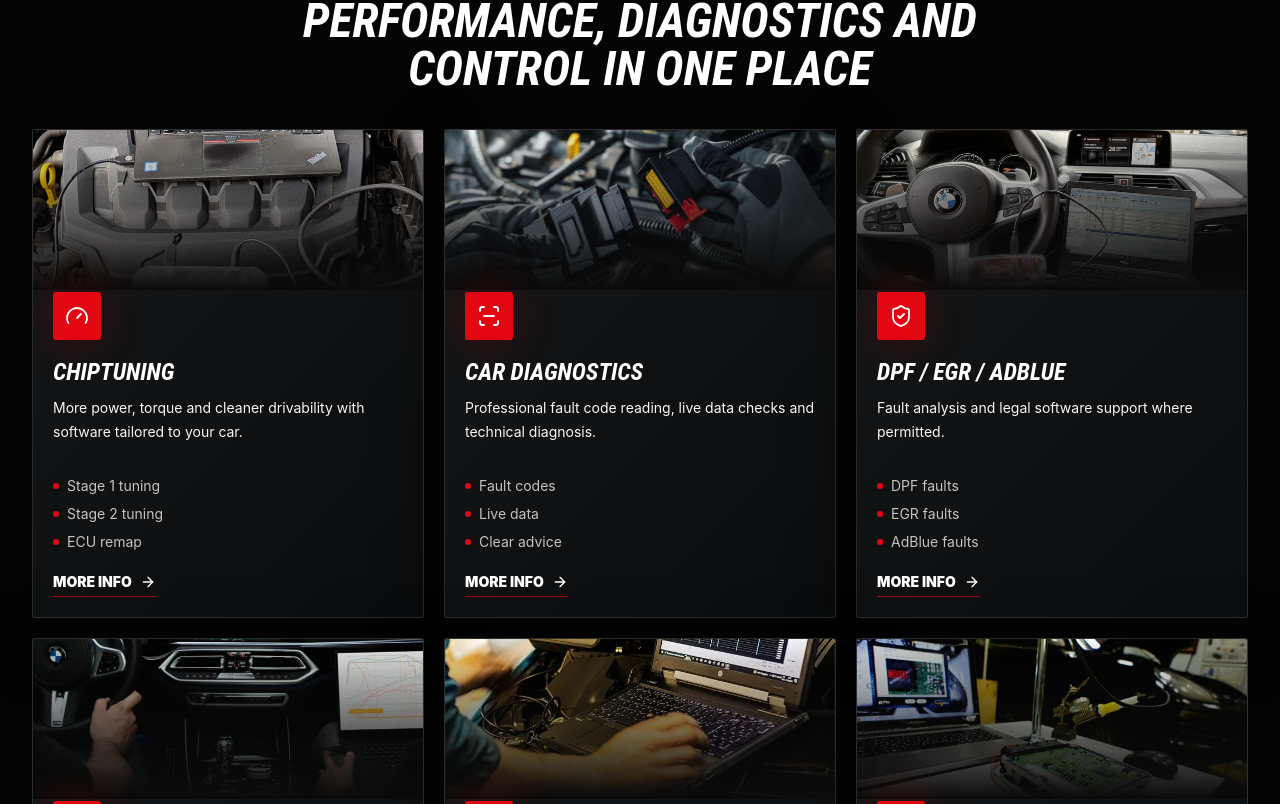
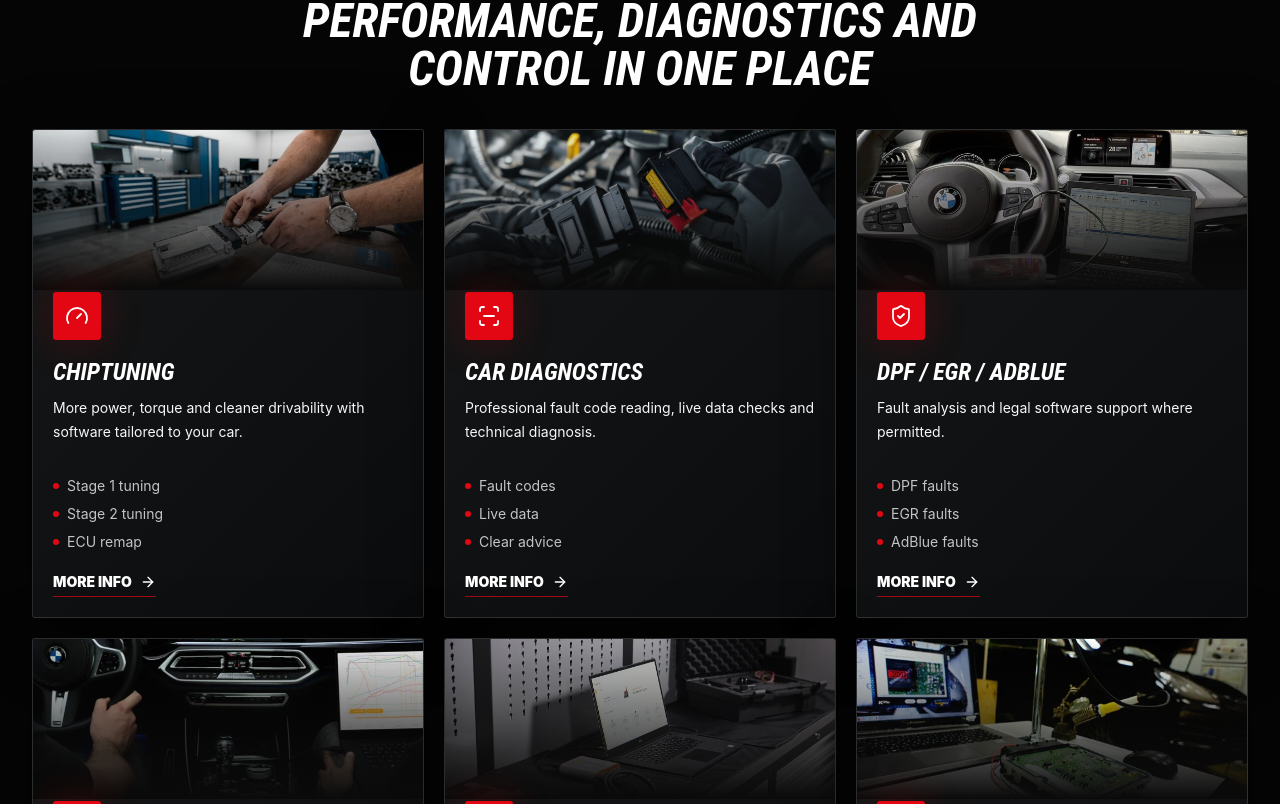
Before and after one commit to bartekkolek1098/noordtune-www, a Next.js app: page /en in a window 1280 px wide. Shown: the part 2176-2980 px from the top of the page. Built offline with nearby package versions, Linux system fonts and the light colour scheme.

Commit message:
Refine technical image placement

```diff
--- a/src/content/blog-articles-data-en.ts
+++ b/src/content/blog-articles-data-en.ts
@@ -79,7 +79,7 @@ export const enBlogArticles: BlogArticle[] = [
       "ECU remap can be safe when the vehicle is healthy, the calibration is realistic and diagnostics are taken seriously.",
     category: "Advice",
     readTime: "7 min",
-    heroImage: "/images/sections/flexbox-engine-laptop.jpg",
+    heroImage: "/images/sections/autotuner-ecu-hands.jpeg",
     intro:
       "An ECU remap is safe when the vehicle condition, software quality and chosen margins all line up. Responsible tuning starts with checking, not guessing.",
     ...commonDates,
--- a/src/content/blog-articles-data-nl.ts
+++ b/src/content/blog-articles-data-nl.ts
@@ -127,7 +127,7 @@ export const nlBlogArticles: BlogArticle[] = [
       "ECU remap kan veilig zijn als de auto gezond is, de software realistisch blijft en diagnose/loganalyse serieus worden genomen.",
     category: "Advies",
     readTime: "7 min",
-    heroImage: "/images/sections/flexbox-engine-laptop.jpg",
+    heroImage: "/images/sections/autotuner-ecu-hands.jpeg",
     intro:
       "Een ECU remap is zo veilig als de technische basis, de softwarekwaliteit en de gekozen marges. Daarom begint verantwoord tunen niet met een getal, maar met controle.",
     ...commonDates,
--- a/src/content/blog-articles-data-pl.ts
+++ b/src/content/blog-articles-data-pl.ts
@@ -79,7 +79,7 @@ export const plBlogArticles: BlogArticle[] = [
       "Remap ECU może być bezpieczny, jeżeli auto jest sprawne, kalibracja ma rozsądne marginesy, a diagnostyka jest traktowana poważnie.",
     category: "Porady",
     readTime: "7 min",
-    heroImage: "/images/sections/flexbox-engine-laptop.jpg",
+    heroImage: "/images/sections/autotuner-ecu-hands.jpeg",
     intro:
       "Bezpieczeństwo remapu zależy od stanu auta, jakości kalibracji i wybranych marginesów. Odpowiedzialny tuning zaczyna się od kontroli.",
     ...commonDates,
--- a/src/content/copy.ts
+++ b/src/content/copy.ts
@@ -602,7 +602,7 @@ export const homeContent: Record<Locale, {
         "Advies voor Stage 1 tuning, Stage 2 tuning, DSG tuning en TCU tuning",
         "Ondersteuning bij DPF storing, EGR storing en AdBlue storing waar wettelijk toegestaan"
       ],
-      image: "/images/sections/tuning-laptop-b2.webp"
+      image: "/images/sections/obd-reprogramming.webp"
     },
     highlights: [
       {
@@ -611,7 +611,7 @@ export const homeContent: Record<Locale, {
         text:
           "Een goede ECU remap voelt alsof de auto zo uit de fabriek had moeten komen: krachtiger, soepeler en voorspelbaar. Bij NoordTune.nl stemmen we software af op de motorvariant, onderhoudsstaat, brandstof, transmissie en jouw rijstijl. Stage 1 tuning is ideaal voor een standaard auto. Stage 2 tuning past bij voertuigen met ondersteunende hardware en vraagt extra controle op temperaturen, luchtmassa, turbodruk en koppellimieten.",
         bullets: ["BMW chiptuning", "Audi chiptuning", "Volkswagen chiptuning", "Mercedes chiptuning"],
-        image: "/images/sections/flexbox-engine-laptop.jpg"
+        image: "/images/sections/autotuner-ecu-hands.jpeg"
       },
       {
         kicker: "Auto diagnose & loganalyse",
@@ -648,7 +648,7 @@ export const homeContent: Record<Locale, {
       text:
         "NoordTune.nl provides professional chiptuning, ECU remap and diagnostics in Assen. We focus on the whole vehicle: torque delivery, throttle response, gearbox behavior, fault codes and live data.",
       bullets: ["Custom ECU remap", "Diagnostics and log analysis", "Stage 1 and Stage 2 advice", "DSG and TCU tuning"],
-      image: "/images/sections/tuning-laptop-b2.webp"
+      image: "/images/sections/obd-reprogramming.webp"
     },
     highlights: [
       {
@@ -657,7 +657,7 @@ export const homeContent: Record<Locale, {
         text:
           "Good tuning makes the vehicle stronger and smoother without losing reliability. We tune for the engine, transmission, condition and intended use.",
         bullets: ["BMW tuning", "Audi tuning", "Volkswagen tuning", "Mercedes tuning"],
-        image: "/images/sections/flexbox-engine-laptop.jpg"
+        image: "/images/sections/autotuner-ecu-hands.jpeg"
       },
       {
         kicker: "Diagnostics and logs",
@@ -693,7 +693,7 @@ export const homeContent: Record<Locale, {
       text:
         "NoordTune.nl oferuje profesjonalny chiptuning, remap ECU i diagnostykę w Assen. Patrzymy na cały samochód: moment obrotowy, reakcję gazu, pracę skrzyni, kody błędów i live data. Dzięki temu doradzamy rozwiązanie dopasowane do auta, silnika i sposobu jazdy.",
       bullets: ["Indywidualny remap ECU", "Diagnostyka i analiza logów", "Stage 1 i Stage 2", "DSG i TCU tuning"],
-      image: "/images/sections/tuning-laptop-b2.webp"
+      image: "/images/sections/obd-reprogramming.webp"
     },
     highlights: [
       {
@@ -702,7 +702,7 @@ export const homeContent: Record<Locale, {
         text:
           "Dobry tuning sprawia, że auto jest mocniejsze i płynniejsze bez utraty kultury pracy. Program dobieramy do silnika, skrzyni, stanu auta i sposobu użytkowania. Liczą się nie tylko liczby, ale też sposób budowania momentu, reakcja pedału gazu i bezpieczeństwo podzespołów.",
         bullets: ["BMW tuning", "Audi tuning", "Volkswagen tuning", "Mercedes tuning"],
-        image: "/images/sections/flexbox-engine-laptop.jpg"
+        image: "/images/sections/autotuner-ecu-hands.jpeg"
       },
       {
         kicker: "Diagnostyka i logi",
@@ -732,7 +732,7 @@ export const services: Record<Locale, ServiceCardCopy[]> = {
       title: "Chiptuning",
       text: "Meer vermogen, meer koppel en een soepelere verbranding. Volledig afgestemd op jouw auto.",
       bullets: ["Stage 1 tuning", "Stage 2 tuning", "ECU remap Assen"],
-      image: "/images/sections/flexbox-engine-laptop.jpg",
+      image: "/images/sections/autotuner-ecu-hands.jpeg",
       icon: "gauge",
       page: "chiptuning"
     },
@@ -764,7 +764,7 @@ export const services: Record<Locale, ServiceCardCopy[]> = {
       title: "Loganalyse",
       text: "Gedetailleerde analyse van rijlogs, turbodruk, luchtmassa, injectie en veiligheid.",
       bullets: ["Data analyse", "Probleemdetectie", "Controle na tuning"],
-      image: "/images/sections/tuning-laptop-b2.webp",
+      image: "/images/sections/autotuner-bench.webp",
       icon: "chart",
       page: "diagnose"
     },
@@ -786,7 +786,7 @@ services.en = [
     title: "Chiptuning",
     text: "More power, torque and cleaner drivability with software tailored to your car.",
     bullets: ["Stage 1 tuning", "Stage 2 tuning", "ECU remap"],
-    image: "/images/sections/flexbox-engine-laptop.jpg",
+    image: "/images/sections/autotuner-ecu-hands.jpeg",
     icon: "gauge",
     page: "chiptuning"
   },
@@ -818,7 +818,7 @@ services.en = [
     title: "Log analysis",
     text: "Detailed review of boost, airflow, injection, temperatures and safety margins.",
     bullets: ["Data analysis", "Problem detection", "Aftercare"],
-    image: "/images/sections/tuning-laptop-b2.webp",
+    image: "/images/sections/autotuner-bench.webp",
     icon: "chart",
     page: "diagnose"
   },
@@ -837,7 +837,7 @@ services.pl = [
     title: "Chiptuning",
     text: "Więcej mocy, momentu i lepsza reakcja dzięki oprogramowaniu dobranemu do konkretnego auta.",
     bullets: ["Stage 1", "Stage 2", "Remap ECU"],
-    image: "/images/sections/flexbox-engine-laptop.jpg",
+    image: "/images/sections/autotuner-ecu-hands.jpeg",
     icon: "gauge",
     page: "chiptuning"
   },
@@ -869,7 +869,7 @@ services.pl = [
     title: "Analiza logów",
     text: "Szczegółowa analiza doładowania, przepływu powietrza, wtrysku, temperatur i marginesów bezpieczeństwa.",
     bullets: ["Analiza danych", "Wykrywanie problemów", "Kontrola po tuningu"],
-    image: "/images/sections/tuning-laptop-b2.webp",
+    image: "/images/sections/autotuner-bench.webp",
     icon: "chart",
     page: "diagnose"
   },
@@ -1043,7 +1043,7 @@ export const pageSections: Record<PageKey, Record<Locale, TextBlock[]>> = {
         text:
           "Bij chiptuning wordt de software in de motorcomputer aangepast zodat de motor efficienter en krachtiger reageert. Denk aan turbodruk, inspuiting, koppelbegrenzers, gaspedaalrespons en veiligheidsmarges. Een goede ECU remap in Assen begint daarom met de vraag: wat kan deze motor verantwoord leveren, in deze auto, met deze transmissie en dit gebruik?",
         bullets: ["Meer vermogen en koppel", "Betere gaspedaalrespons", "Soepeler rijgedrag", "Vaak prettiger verbruik bij rustig rijden"],
-        image: "/images/sections/flexbox-engine-laptop.jpg"
+        image: "/images/sections/autotuner-ecu-hands.jpeg"
       },
       {
         kicker: "Stage 1 tuning",
@@ -1060,12 +1060,12 @@ export const pageSections: Record<PageKey, Record<Locale, TextBlock[]>> = {
       }
     ],
     en: [
-      {kicker: "ECU remap", title: "Chiptuning is about balance, not just peak numbers.", text: "We adjust engine software around boost, injection, torque limits, throttle response and safety margins.", bullets: ["More power", "More torque", "Better response", "Factory-like feel"], image: "/images/sections/flexbox-engine-laptop.jpg"},
+      {kicker: "ECU remap", title: "Chiptuning is about balance, not just peak numbers.", text: "We adjust engine software around boost, injection, torque limits, throttle response and safety margins.", bullets: ["More power", "More torque", "Better response", "Factory-like feel"], image: "/images/sections/autotuner-ecu-hands.jpeg"},
       {kicker: "Stage 1", title: "For standard cars that should feel stronger.", text: "Stage 1 tuning keeps the car on standard hardware and optimizes software within realistic margins."},
       {kicker: "Stage 2", title: "For vehicles with supporting hardware.", text: "Stage 2 requires more checks, especially logs, temperatures, airflow and gearbox limits."}
     ],
     pl: [
-      {kicker: "Remap ECU", title: "Chiptuning to balans, nie tylko maksymalna liczba.", text: "Zmieniamy oprogramowanie silnika z uwagą na doładowanie, wtrysk, limity momentu, reakcję gazu i marginesy bezpieczeństwa. Dobra kalibracja ma dawać więcej przyjemności z jazdy, ale nadal pasować do auta i sposobu użytkowania.", bullets: ["Więcej mocy", "Więcej momentu", "Lepsza reakcja", "Fabryczny charakter"], image: "/images/sections/flexbox-engine-laptop.jpg"},
+      {kicker: "Remap ECU", title: "Chiptuning to balans, nie tylko maksymalna liczba.", text: "Zmieniamy oprogramowanie silnika z uwagą na doładowanie, wtrysk, limity momentu, reakcję gazu i marginesy bezpieczeństwa. Dobra kalibracja ma dawać więcej przyjemności z jazdy, ale nadal pasować do auta i sposobu użytkowania.", bullets: ["Więcej mocy", "Więcej momentu", "Lepsza reakcja", "Fabryczny charakter"], image: "/images/sections/autotuner-ecu-hands.jpeg"},
       {kicker: "Stage 1", title: "Dla seryjnych aut, które mają jechać mocniej.", text: "Stage 1 zachowuje seryjny osprzęt i optymalizuje oprogramowanie w rozsądnych marginesach. To najczęstszy wybór, gdy auto jest technicznie zdrowe i ma dostać więcej elastyczności bez zmian mechanicznych."},
       {kicker: "Stage 2", title: "Dla aut z odpowiednim osprzętem.", text: "Stage 2 wymaga więcej kontroli, szczególnie logów, temperatur, przepływu powietrza, doładowania i limitów skrzyni. Nie każde auto potrzebuje Stage 2; czasem Stage 1 daje lepszą równowagę na co dzień."}
     ]
--- a/src/content/seo-landings.ts
+++ b/src/content/seo-landings.ts
@@ -27,7 +27,7 @@ export const seoLandings: SeoLanding[] = [
     locale: "nl",
     slug: "chiptuning-assen",
     parentKey: "chiptuning",
-    heroImage: "/images/sections/flexbox-engine-laptop.jpg",
+    heroImage: "/images/sections/autotuner-ecu-hands.jpeg",
     seo: {
       title: "Chiptuning Assen | ECU Remap op Maat | NoordTune.nl",
       description:
```
Also changed, not shown: public/IMAGE_CREDITS.txt, public/images/sections/autotuner-ecu-hands.jpeg (added), 1 other file (tests, documents, lock files or other folders).
